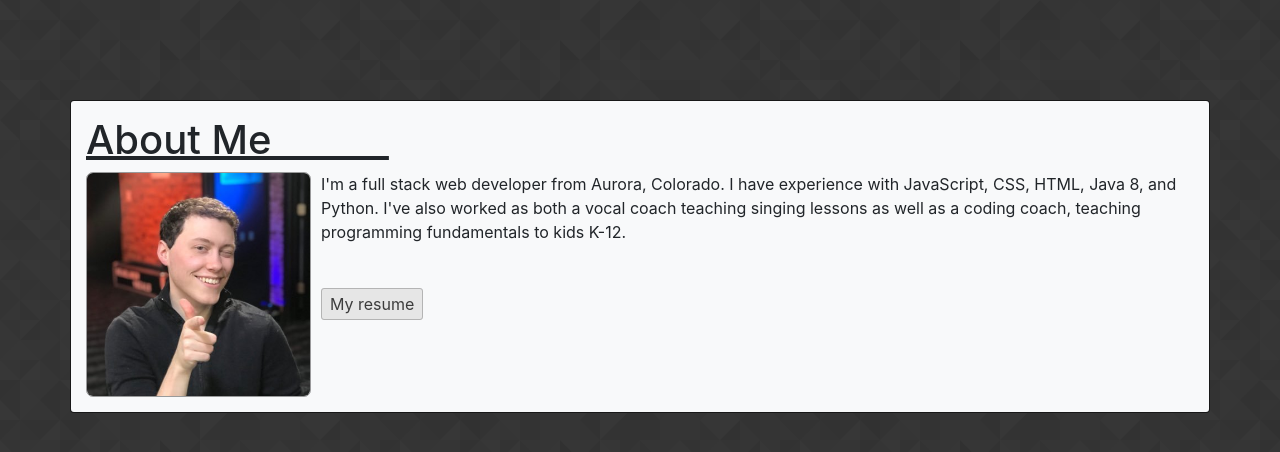
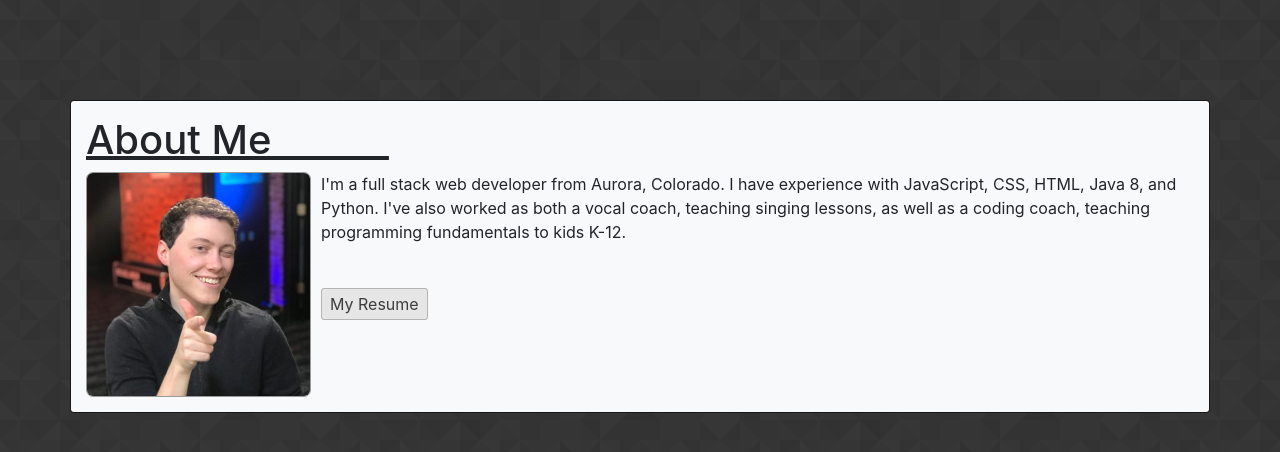
Before and after one commit to gsonnier333/gsonnier333.github.io, a React (Create React App) app: page / in a window 1280 px wide. Shown: the top 452 px of the page. Built offline with nearby package versions, Linux system fonts and the light colour scheme.

Commit message:
minor text changes on About Me page

```diff
--- a/src/App.js
+++ b/src/App.js
@@ -17,14 +17,14 @@ function App() {
 				<span id="profileDesc">
 					I'm a full stack web developer from Aurora, Colorado. I have
 					experience with JavaScript, CSS, HTML, Java 8, and Python.
-					I've also worked as both a vocal coach teaching singing
-					lessons as well as a coding coach, teaching programming
+					I've also worked as both a vocal coach, teaching singing
+					lessons, as well as a coding coach, teaching programming
 					fundamentals to kids K-12.
 					<br />
 					<br />
 					<br />
 					<a href={resumeLink} className="customLink">
-						My resume
+						My Resume
 					</a>
 				</span>
 			</div>
```
